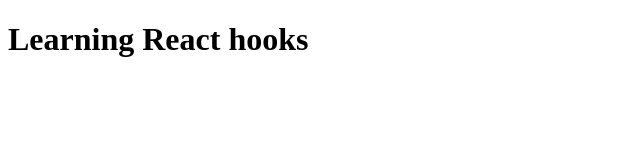
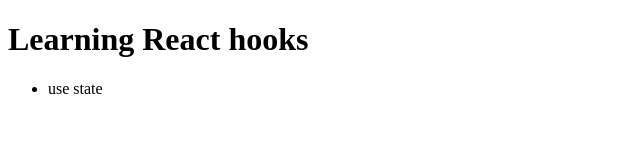
Before and after one commit to blue32a-sandbox/react-hooks, a React (Create React App) app: page / in a window 1280 px wide. Shown: the top 160 px of the page, without its empty margins (0-640 px from the left). Built offline with nearby package versions, Linux system fonts and the light colour scheme.

Commit message:
State Hook

```diff
--- a/src/App.js
+++ b/src/App.js
@@ -1,7 +1,22 @@
+import { useState } from 'react';
+import Home from './Home';
+import State from './State';
+
 function App() {
+  const [page, setPage] = useState('home');
+  const changePageHandler = function(page) {
+    setPage(page);
+  };
+
+  const contents = new Map([
+    ['home', <Home changePageHandler={changePageHandler} />],
+    ['state', <State changePageHandler={changePageHandler} />]
+  ]);
+  const content = contents.get(page);
+
   return (
     <div className="App">
-      <h1>Learning React hooks</h1>
+      {content}
     </div>
   );
 }
--- /dev/null
+++ b/src/Home.js
@@ -0,0 +1,10 @@
+export default function Home({ changePageHandler }) {
+  return (
+    <>
+      <h1>Learning React hooks</h1>
+      <ul>
+        <li onClick={() => changePageHandler('state')}>use state</li>
+      </ul>
+    </>
+  );
+}
--- /dev/null
+++ b/src/State.js
@@ -0,0 +1,23 @@
+import { useState } from "react";
+
+export default function State({ changePageHandler }) {
+  return (
+    <>
+      <h1>use state</h1>
+      <Counter />
+      <p onClick={() => changePageHandler('home')}>back</p>
+    </>
+  );
+}
+
+function Counter() {
+  const [count, setCount] = useState(0);
+  return (
+    <div>
+      <p>You clicked {count} times</p>
+      <button onClick={() => setCount(count + 1)}>
+        Click me
+      </button>
+    </div>
+  );
+}
```
